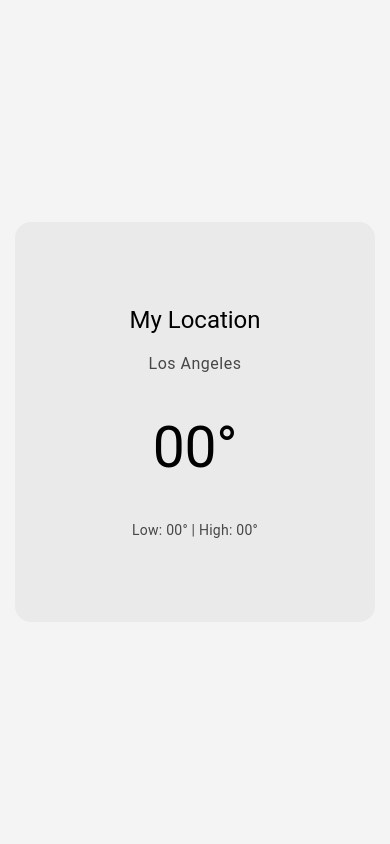
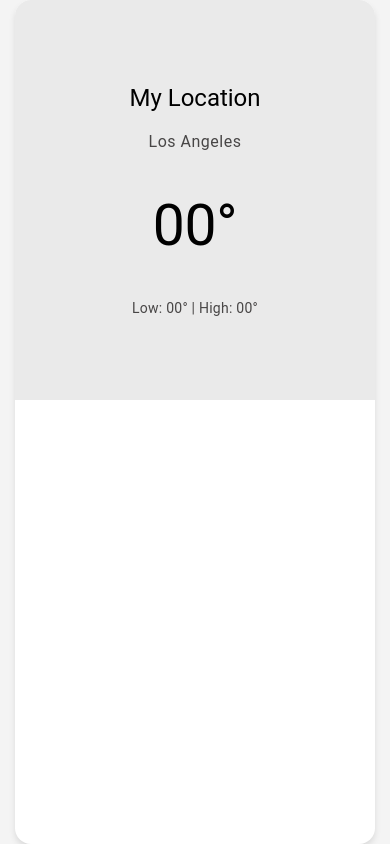
Before and after one commit to matthew-estes/fireteamproject, a React (Vite) app in the folder frontend/: page / in a window 390 px wide. Built offline with nearby package versions, Linux system fonts and the light colour scheme.

Commit message:
feat: add mobile-view layout; style: add mobile-view width

```diff
--- a/frontend/src/components/App/App.css
+++ b/frontend/src/components/App/App.css
@@ -7,7 +7,14 @@ body {
     background-color: #f4f4f4;
     font-family: 'Roboto', sans-serif;
   }
-
+  .mobile-view{
+    width: 360px;
+    height: 100vh;
+    background-color: white;
+    box-shadow: 0px 4px 6px rgba(0, 0, 0, 0.1);
+    border-radius: 16px;
+    overflow: hidden;
+  }
   .weather-card {
     background-color: #eaeaea;
     width: 328px;
@@ -18,8 +25,9 @@ body {
     justify-content: center;
     align-items: center;
     gap: 24px;
-    border-radius: 16px;
+
   }
+
 
   .location-info {
     text-align: center;
--- a/frontend/src/components/App/App.jsx
+++ b/frontend/src/components/App/App.jsx
@@ -6,6 +6,7 @@ function App() {
 
 
   return (
+    <div className="mobile-view">
     <div className="weather-card">
     <div className="location-info">
       <h1>My Location</h1>
@@ -18,6 +19,7 @@ function App() {
       <p>Low: 00° | High: 00°</p>
     </div>
   </div>
+  </div>
 );
 }
 
```
